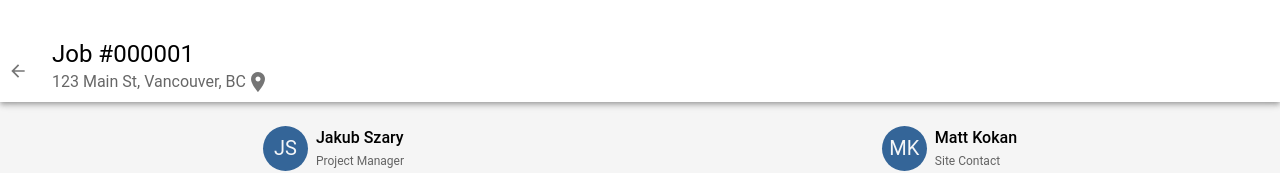
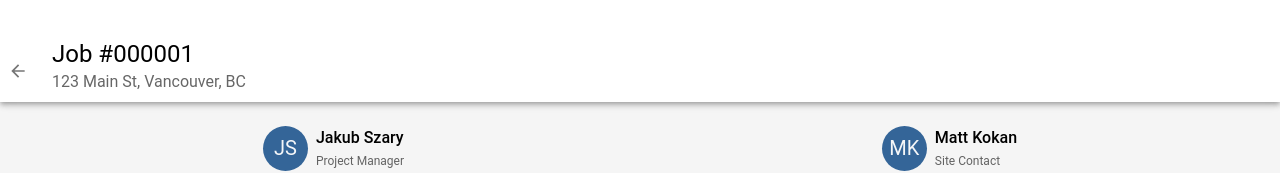
Before and after one commit to Density-Reporting-Tool/DensityReportingToolFrontend, a React (Vite) app: page /job/1 in a window 1280 px wide. Shown: the top 173 px of the page. Built offline with nearby package versions, Linux system fonts and the light colour scheme.

Commit message:
fix: remove location icon

```diff
--- a/src/components/headers/HeaderWithBackButton.tsx
+++ b/src/components/headers/HeaderWithBackButton.tsx
@@ -1,7 +1,7 @@
 import { IconButton, AppBar, Typography, Box } from "@mui/material";
 import {
   ArrowBack as ArrowBackIcon,
-  LocationOn as LocationIcon,
+  // LocationOn as LocationIcon,
 } from "@mui/icons-material";
 import { useNavigate } from "react-router-dom";
 
@@ -73,7 +73,7 @@ const HeaderWithBackButton: React.FC<HeaderProps> = ({
                 >
                   {subtitle}
                 </Typography>
-                <LocationIcon color="action" sx={{ fontSize: "24px" }} />
+                {/* <LocationIcon color="action" sx={{ fontSize: "24px" }} /> */}
               </Box>
             )}
           </Box>
```
